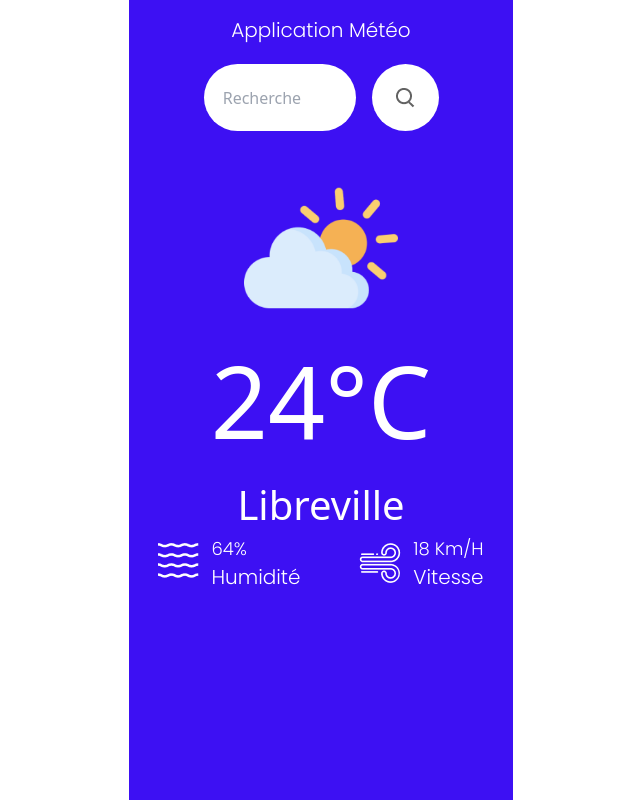
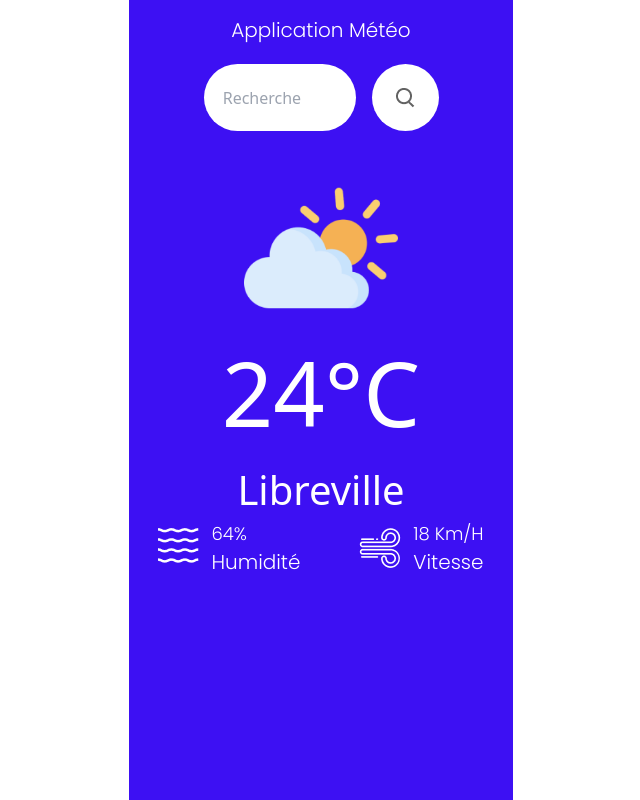
Before and after one commit to Ferry9/meteo_in_react, a React (Vite) app: page /Home in a window 1280 px wide. Shown: the whole page, without its empty margins (319-959 px from the left). Built offline with nearby package versions, Linux system fonts and the light colour scheme.

Commit message:
ajustement du font size de la température

```diff
--- a/src/App.css
+++ b/src/App.css
@@ -43,7 +43,7 @@
 .weather-temp{
     display: flex;
     justify-content: center;
-    font-size: 100px;
+    font-size: 90px;
     color: #fff;
     font-weight: 400;
 }
```
